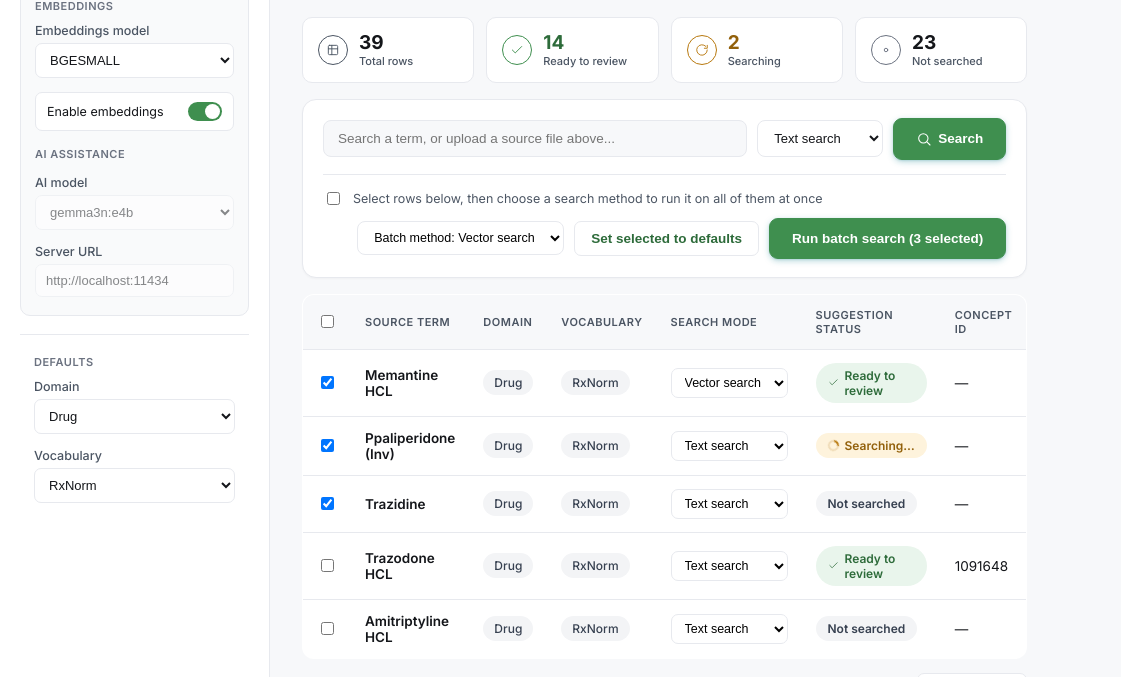
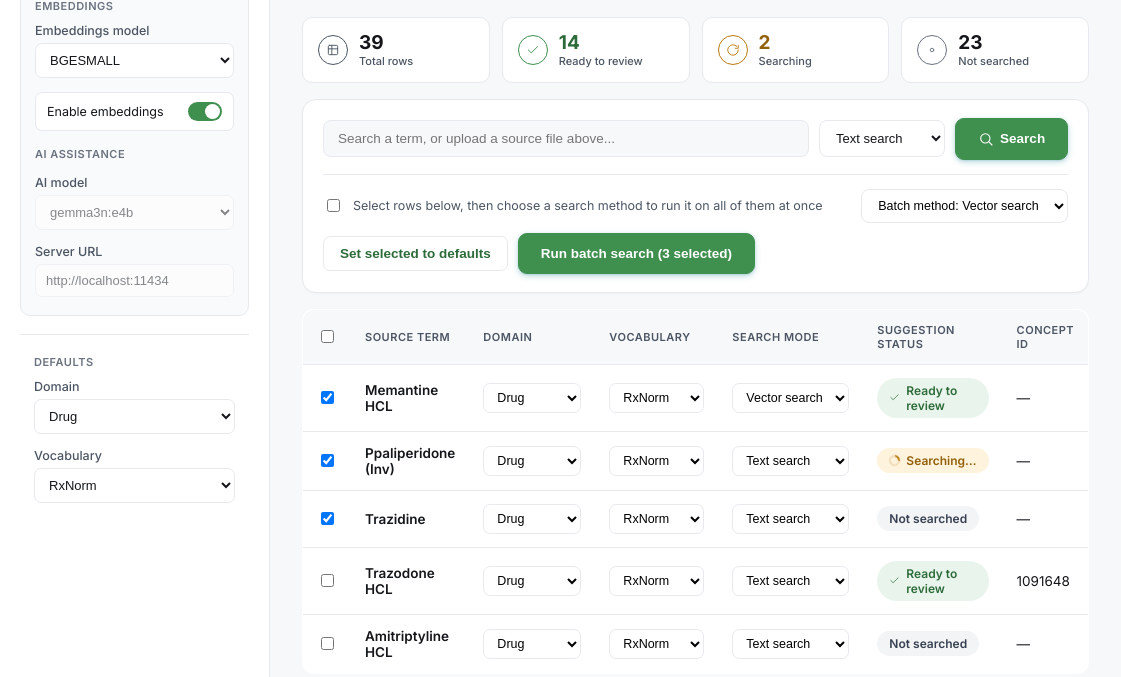
Before and after one commit to tjap3/lettuce-desktop, an Electron app: page index.html in a window 1000 px wide. Shown: the part 96-773 px from the top of the page, 1121 px wide, since content can reach past the window. Drawn offline with Linux system fonts and the light colour scheme.

Commit message:
Domain and vocab columns of table make it have same functionality as search model

```diff
--- a/index.html
+++ b/index.html
@@ -352,13 +352,13 @@
         <tr>
           <td class="checkbox-col"><input type="checkbox" checked></td>
           <td class="term-cell">Memantine HCL</td>
-          <td class="tag-cell" onclick="this.classList.add('editing')">
-            <span class="tag">Drug</span>
-            <select class="cell-select"><option>Drug</option><option>Condition</option><option>Procedure</option></select>
+          <td>
+
+            <select class="mode-select"><option>Drug</option><option>Condition</option><option>Procedure</option></select>
           </td>
-          <td class="tag-cell" onclick="this.classList.add('editing')">
-            <span class="tag">RxNorm</span>
-            <select class="cell-select"><option>RxNorm</option><option>SNOMED</option><option>ICD-10</option></select>
+          <td>
+
+            <select class="mode-select"><option>RxNorm</option><option>SNOMED</option><option>ICD-10</option></select>
           </td>
           <td><select class="mode-select"><option>Vector search</option><option>Text search</option></select></td>
           <td><span class="status-pill status-ready"><svg class="icon" viewBox="0 0 24 24" style="width:11px;height:11px;stroke:var(--green);"><path d="M20 6L9 17l-5-5"/></svg> Ready to review</span></td>
@@ -367,13 +367,13 @@
         <tr>
           <td class="checkbox-col"><input type="checkbox" checked></td>
           <td class="term-cell">Ppaliperidone (Inv)</td>
-          <td class="tag-cell" onclick="this.classList.add('editing')">
-            <span class="tag">Drug</span>
-            <select class="cell-select"><option>Drug</option><option>Condition</option><option>Procedure</option></select>
+          <td>
+
+            <select class="mode-select"><option>Drug</option><option>Condition</option><option>Procedure</option></select>
           </td>
-          <td class="tag-cell" onclick="this.classList.add('editing')">
-            <span class="tag">RxNorm</span>
-            <select class="cell-select"><option>RxNorm</option><option>SNOMED</option><option>ICD-10</option></select>
+          <td>
+
+            <select class="mode-select"><option>RxNorm</option><option>SNOMED</option><option>ICD-10</option></select>
           </td>
           <td><select class="mode-select"><option>Text search</option><option>Vector search</option></select></td>
           <td><span class="status-pill status-pending"><span class="spinner"></span> Searching&hellip;</span></td>
@@ -382,13 +382,13 @@
         <tr>
           <td class="checkbox-col"><input type="checkbox" checked></td>
           <td class="term-cell">Trazidine</td>
-          <td class="tag-cell" onclick="this.classList.add('editing')">
-            <span class="tag">Drug</span>
-            <select class="cell-select"><option>Drug</option><option>Condition</option><option>Procedure</option></select>
+          <td>
+
+            <select class="mode-select"><option>Drug</option><option>Condition</option><option>Procedure</option></select>
           </td>
-          <td class="tag-cell" onclick="this.classList.add('editing')">
-            <span class="tag">RxNorm</span>
-            <select class="cell-select"><option>RxNorm</option><option>SNOMED</option><option>ICD-10</option></select>
+          <td>
+
+            <select class="mode-select"><option>RxNorm</option><option>SNOMED</option><option>ICD-10</option></select>
           </td>
           <td><select class="mode-select"><option>Text search</option><option>Vector search</option></select></td>
           <td><span class="status-pill status-none">Not searched</span></td>
@@ -397,13 +397,13 @@
         <tr>
           <td class="checkbox-col"><input type="checkbox"></td>
           <td class="term-cell">Trazodone HCL</td>
-          <td class="tag-cell" onclick="this.classList.add('editing')">
-            <span class="tag">Drug</span>
-            <select class="cell-select"><option>Drug</option><option>Condition</option><option>Procedure</option></select>
+          <td>
+
+            <select class="mode-select"><option>Drug</option><option>Condition</option><option>Procedure</option></select>
           </td>
-          <td class="tag-cell" onclick="this.classList.add('editing')">
-            <span class="tag">RxNorm</span>
-            <select class="cell-select"><option>RxNorm</option><option>SNOMED</option><option>ICD-10</option></select>
+          <td>
+
+            <select class="mode-select"><option>RxNorm</option><option>SNOMED</option><option>ICD-10</option></select>
           </td>
           <td><select class="mode-select"><option>Text search</option><option>Vector search</option></select></td>
           <td><span class="status-pill status-ready"><svg class="icon" viewBox="0 0 24 24" style="width:11px;height:11px;stroke:var(--green);"><path d="M20 6L9 17l-5-5"/></svg> Ready to review</span></td>
@@ -412,13 +412,13 @@
         <tr>
           <td class="checkbox-col"><input type="checkbox"></td>
           <td class="term-cell">Amitriptyline HCL</td>
-          <td class="tag-cell" onclick="this.classList.add('editing')">
-            <span class="tag">Drug</span>
-            <select class="cell-select"><option>Drug</option><option>Condition</option><option>Procedure</option></select>
+          <td>
+
+            <select class="mode-select"><option>Drug</option><option>Condition</option><option>Procedure</option></select>
           </td>
-          <td class="tag-cell" onclick="this.classList.add('editing')">
-            <span class="tag">RxNorm</span>
-            <select class="cell-select"><option>RxNorm</option><option>SNOMED</option><option>ICD-10</option></select>
+          <td>
+
+            <select class="mode-select"><option>RxNorm</option><option>SNOMED</option><option>ICD-10</option></select>
           </td>
           <td><select class="mode-select"><option>Text search</option><option>Vector search</option></select></td>
           <td><span class="status-pill status-none">Not searched</span></td>
```
